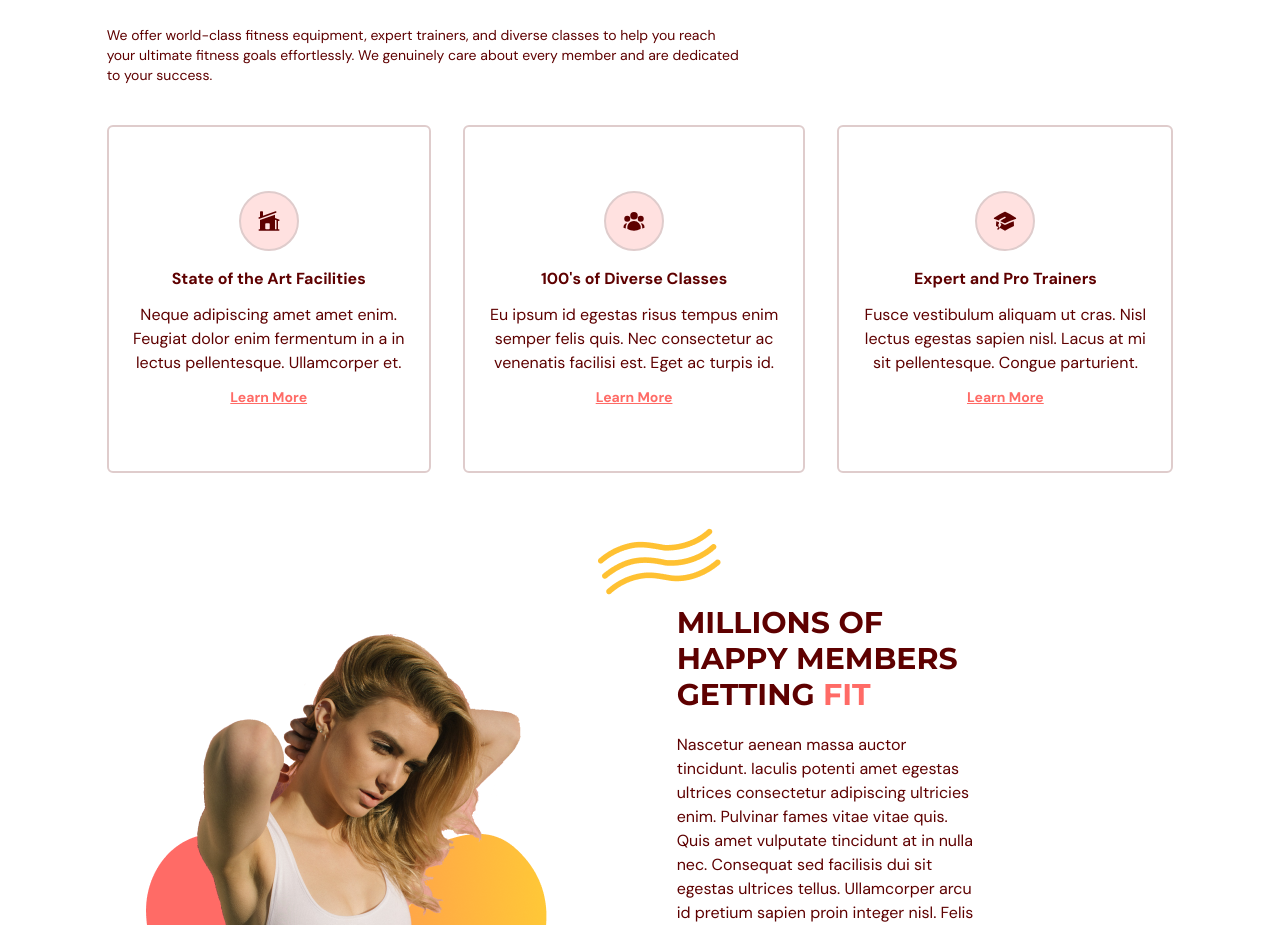
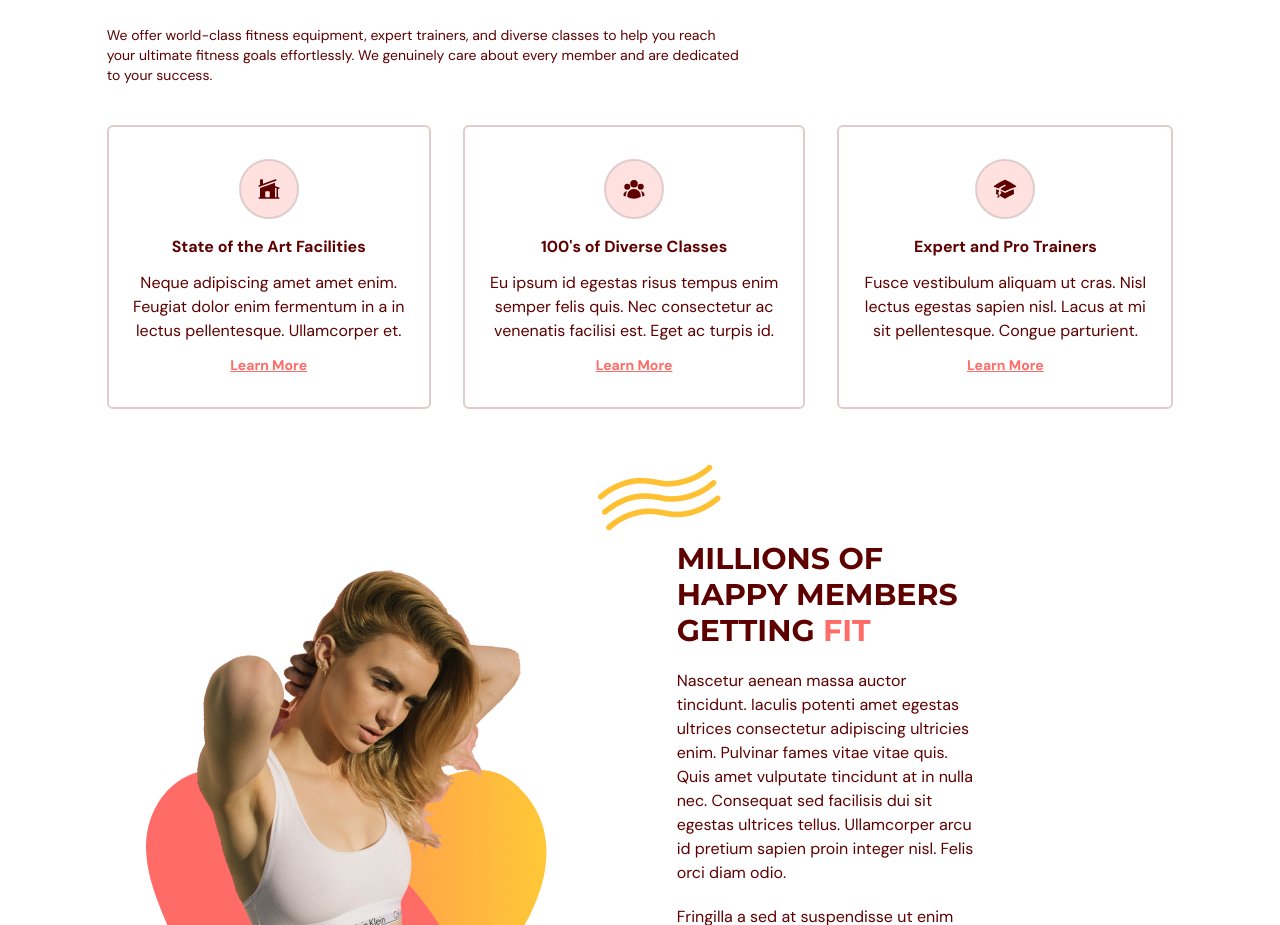
Before and after one commit to MichaelBMoss/EvoGym, a React (Vite) app: page / in a window 1280 px wide. Shown: the part 931-1856 px from the top of the page. Built offline with nearby package versions, Linux system fonts and the light colour scheme.

Commit message:
style: Reduce vertical padding in benefits divs

```diff
--- a/src/scenes/benefits/Benefit.tsx
+++ b/src/scenes/benefits/Benefit.tsx
@@ -18,7 +18,7 @@ const Benefit = ({ icon, title, description, setSelectedPage}: Props) => {
   return (
     <motion.div
       variants={childVariant}
-      className="mt-5 rounded-md border-2 border-gray-100 px-5 py-16 text-center">
+      className="mt-5 rounded-md border-2 border-gray-100 px-5 py-8 text-center">
       <div className="mb-4 flex justify-center">
         <div className="rounded-full border-2 border-gray-100 bg-primary-100 p-4">
           {icon}
```
